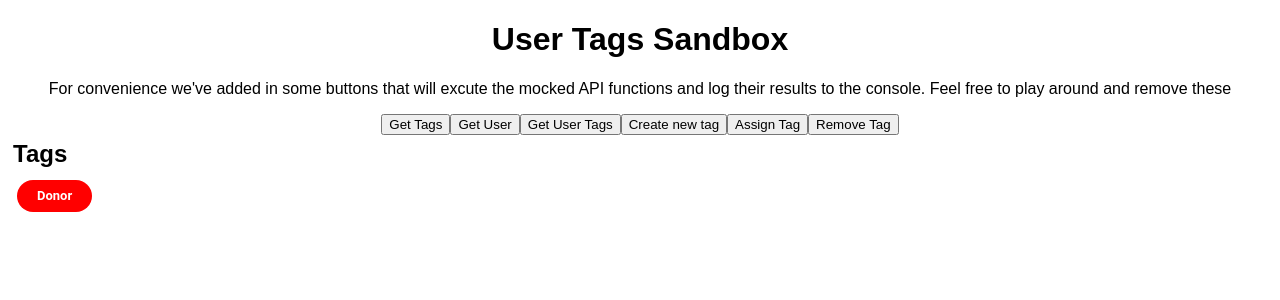
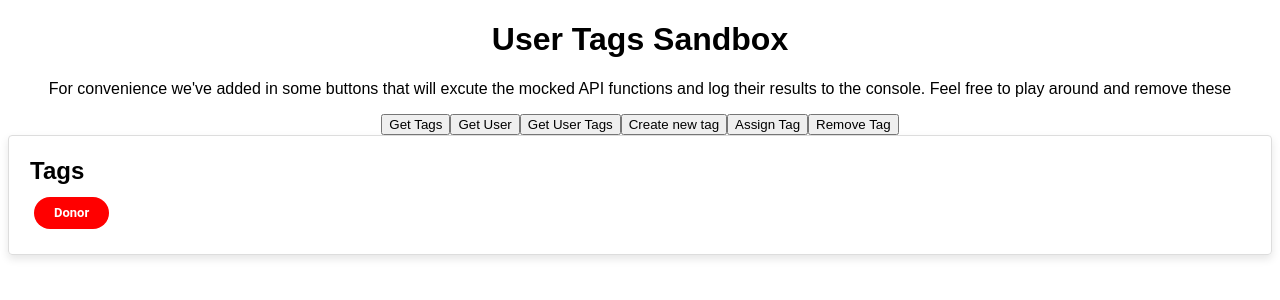
Before and after one commit to maropark/tagPicker, a React (Create React App) app: page / in a window 1280 px wide. Shown: the top 300 px of the page. Built offline with nearby package versions, Linux system fonts and the light colour scheme.

Commit message:
added style to give border & shadow

```diff
--- a/src/components/tags/tagPicker.js
+++ b/src/components/tags/tagPicker.js
@@ -2,10 +2,24 @@ import React from 'react';
 import TagsContainer from './TagsContainer';
 
 const TagPicker = ({ initialTags, allTags, userTags, onTagAssigned, onTagRemoved }) => {
+  const tagPickerStyle = {
+    border: '1px solid #ddd',
+    borderRadius: '4px',
+    padding: '16px',
+    width: '100%',
+    boxSizing: 'border-box',
+    boxShadow: '0 4px 8px rgba(0, 0, 0, 0.1)'
+  };
 
   return (
-    <div className="tag-picker">
-      <TagsContainer tags={initialTags} allTags={allTags} userTags={userTags} onRemove={onTagRemoved} onTagAssigned={onTagAssigned} />
+    <div className="tag-picker" style={tagPickerStyle}>
+      <TagsContainer
+        tags={initialTags}
+        allTags={allTags}
+        userTags={userTags}
+        onRemove={onTagRemoved}
+        onTagAssigned={onTagAssigned}
+      />
     </div>
   );
 };
```
